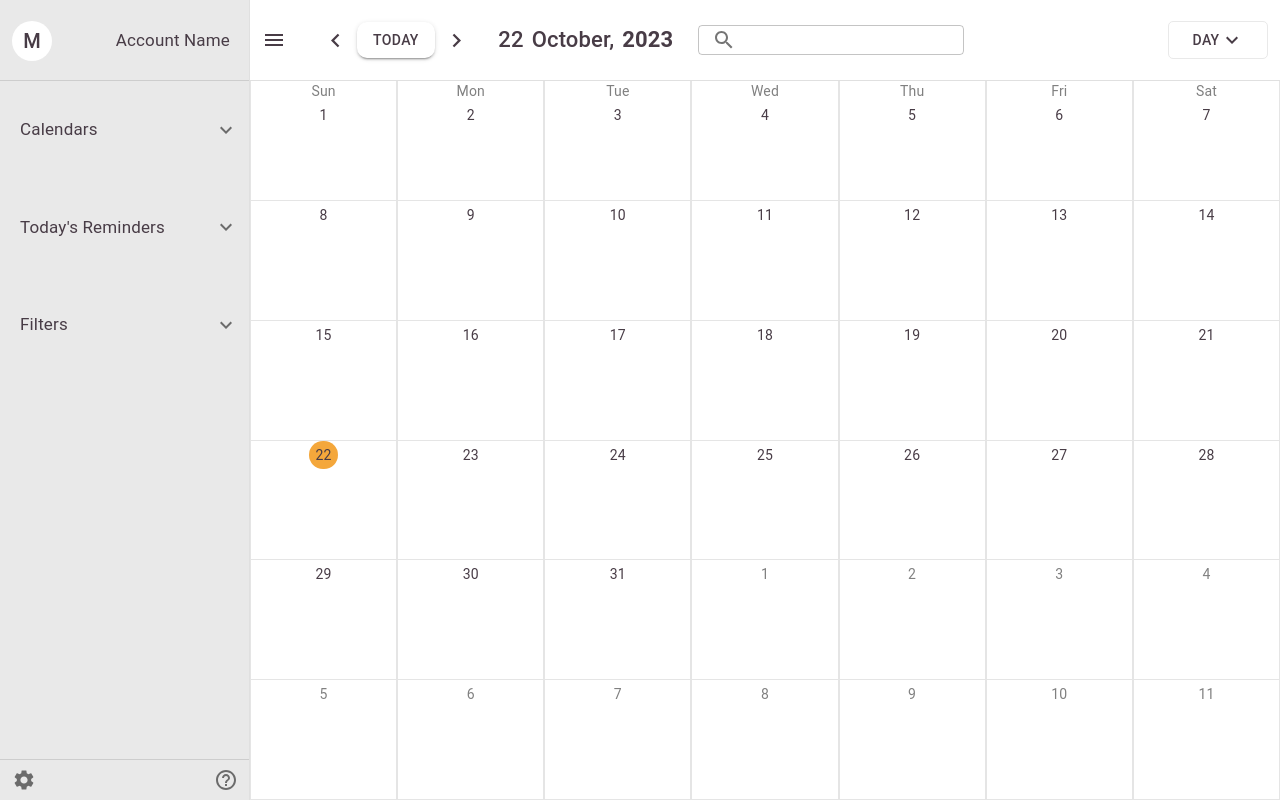
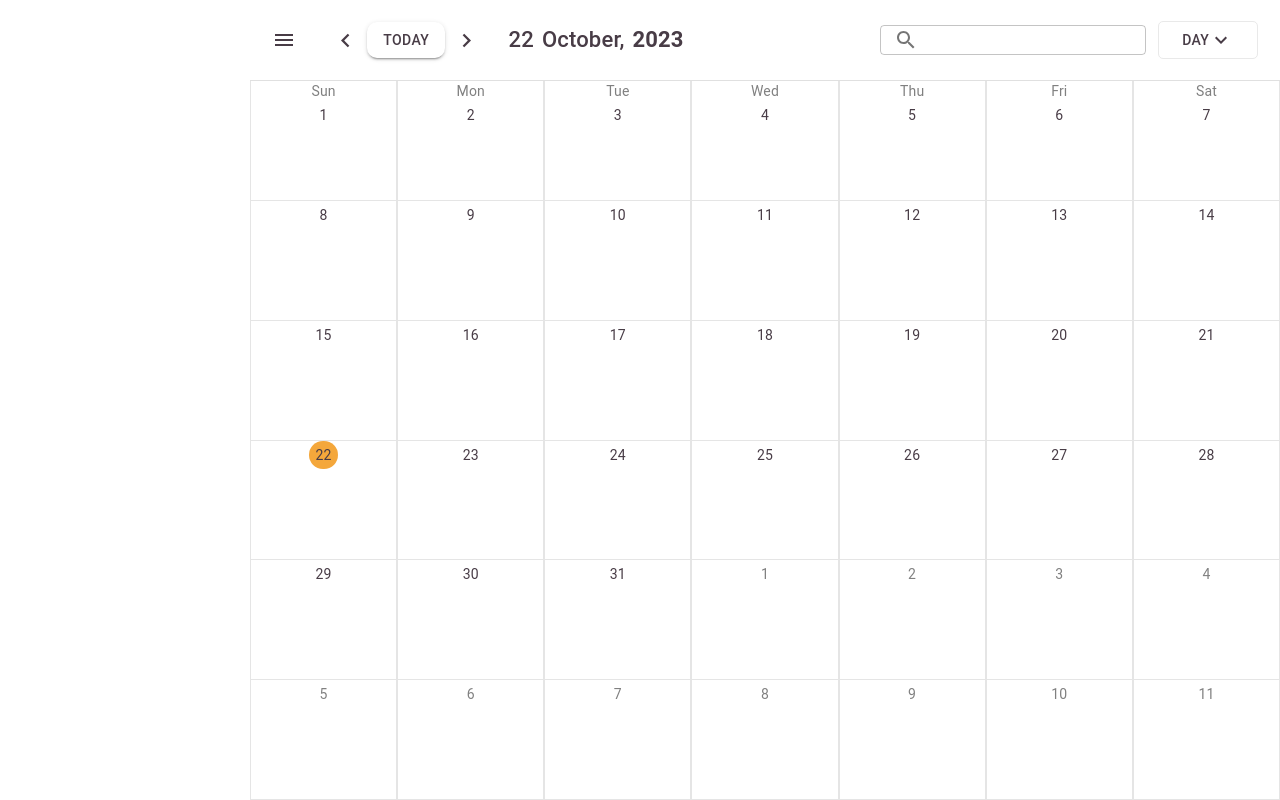
Before and after one commit to IntellyCode/IntelliSync-UI, a React (Vite) app: page / in a window 1280 px wide. Built offline with nearby package versions, Linux system fonts and the light colour scheme.

Commit message:
On smaller screens, the search bar is hidden and replaced with a button that toggles the search bar.
Calendar Mode is also shown as on Huawei Phone calendar

```diff
--- a/src/Main/Header/CalendarMode.jsx
+++ b/src/Main/Header/CalendarMode.jsx
@@ -1,36 +1,115 @@
-import { Menu, Box, Grid, Button, MenuItem, Divider, ToggleButton, ToggleButtonGroup, Typography, Checkbox, ButtonBase } from "@mui/material";
+import React, { useState } from "react";
+import { Menu, Box, Button, MenuItem, Divider, Grid, Checkbox, ButtonBase, Typography } from "@mui/material";
 import KeyboardArrowDownIcon from '@mui/icons-material/KeyboardArrowDown';
-import React, { useState } from "react";
 import SquareIcon from '@mui/icons-material/Square';
 import CheckIcon from '@mui/icons-material/Check';
 
 import { useModeView } from "@/App_right";
+import FullBox from "../ReusableComponents/FullBox";
+
+const commonButtonStyle = {
+    width: 100,
+    borderRadius: "5px",
+    boxShadow: "none",
+    border: "1px solid #E9E9E9",
+    "&:hover": {
+        border: "1px solid #E9E9E9",
+        boxShadow: "none",
+    }
+};
 
 const menuItemStyle = { px: 4, m: 0, cursor: "pointer" };
-const typographyStyle = {fontSize:"16px"}
-export default function CalendarMode( {variant }) {
-    const { modes, views } = useModeView();
+const typographyStyle = { fontSize: "16px" };
+
+export default function CalendarMode({ variant }) {
+    const { modes } = useModeView();
     const [anchorEl, setAnchorEl] = React.useState(null);
     const [view, setView] = React.useState("Calendar");
     const open = Boolean(anchorEl);
+
     const handleClick = (event) => {
         setAnchorEl(event.currentTarget);
     };
+
     const handleClose = (mode) => {
-        if (mode != modes.mode&&mode!="inherit") modes.setMode(mode);
+        if (mode !== modes.mode && mode !== "inherit") {
+            modes.setMode(mode);
+        }
         setAnchorEl(null);
     };
 
     const handleView = (event, newView) => {
-        if (newView != null) setView(newView);
+        if (newView !== null) {
+            setView(newView);
+        }
     };
+
+    if (variant === "condensed") {
+        const dividerStyle = {
+            height: 0.8,
+            m: 0,
+            p: 0,
+            width: "1px",
+        };
+
+        const condensedTypography = {
+            mx: 6,
+            cursor: "pointer",
+            userSelect: "none",
+            fontSize: "16px",
+            width:"40px",
+            display:"flex",
+            alignItems:"center",
+            justifyContent:"center",
+            height:"fit-content",
+        };
+
+        const modeOptions = [
+            { mode: "day", text: "Day" },
+            { mode: "week", text: "Week" },
+            { mode: "month", text: "Month" },
+            { mode: "year", text: "Year" },
+
+        ];
+
+        return (
+            <FullBox
+                direction="row"
+                sx={{
+                    height: "30px",
+                    justifyContent: "center",
+                }}
+            >
+                {modeOptions.map((option, index) => (
+                    <React.Fragment key={index}>
+                        <Typography
+                            variant="body2"
+                            sx={{
+                                ...condensedTypography,
+                                ...(modes.mode === option.mode && {
+                                    color:"tertiary.main",
+                                    fontWeight:"bold"
+                                    }),
+                            }}
+                            onClick={() => modes.setMode(option.mode)}
+                        >
+                            {option.text}
+                        </Typography>
+                        {index < modeOptions.length - 1 && <Divider orientation="vertical" sx={dividerStyle} />}
+                    </React.Fragment>
+                ))}
+            </FullBox>
+        );
+    }
+
+
     return (
         <Box sx={{
             justifySelf: "flex-end",
-            ml: variant=="condensed" ? 0:"auto",
-            mr: variant=="condensed" ? 0:"6",
-            display:"flex",
-            alignItems:"center",my:2 }}>
+            display: "flex",
+            alignItems: "center",
+            my: 2
+        }}>
             <Button
                 variant="contained"
                 color="primary"
@@ -38,17 +117,10 @@ export default function CalendarMode( {variant }) {
                 aria-haspopup="true"
                 aria-expanded={open ? 'true' : undefined}
                 onClick={handleClick}
-                sx={{
-                    width: 100,
-                    borderRadius: "5px",
-                    boxShadow: "none",
-                    border: "1px solid #E9E9E9",
-                    "&:hover": {
-                        border: "1px solid #E9E9E9",
-                        boxShadow: "none",
-                    }
-                }}
-            >{modes.mode}<KeyboardArrowDownIcon /></Button>
+                sx={commonButtonStyle}
+            >
+                {modes.mode}<KeyboardArrowDownIcon />
+            </Button>
             <Menu
                 anchorEl={anchorEl}
                 open={open}
@@ -70,35 +142,41 @@ export default function CalendarMode( {variant }) {
                         minWidth: 180
                     }
                 }}>
-                <MenuItem onClick={() => { handleClose("day") }} sx={menuItemStyle}><Typography sx={typographyStyle}>Day</Typography></MenuItem>
-                <MenuItem onClick={() => { handleClose("week") }} sx={menuItemStyle}><Typography sx={typographyStyle}>Week</Typography></MenuItem>
-                <MenuItem onClick={() => { handleClose("month") }} sx={menuItemStyle}><Typography sx={typographyStyle}>Month</Typography></MenuItem>
-                <MenuItem onClick={() => { handleClose("year") }} sx={menuItemStyle}><Typography sx={typographyStyle}>Year</Typography></MenuItem>
+                <MenuItem onClick={() => { handleClose("day") }} sx={menuItemStyle}>
+                    <Typography sx={typographyStyle}>Day</Typography>
+                </MenuItem>
+                <MenuItem onClick={() => { handleClose("week") }} sx={menuItemStyle}>
+                    <Typography sx={typographyStyle}>Week</Typography>
+                </MenuItem>
+                <MenuItem onClick={() => { handleClose("month") }} sx={menuItemStyle}>
+                    <Typography sx={typographyStyle}>Month</Typography>
+                </MenuItem>
+                <MenuItem onClick={() => { handleClose("year") }} sx={menuItemStyle}>
+                    <Typography sx={typographyStyle}>Year</Typography>
+                </MenuItem>
                 <Divider />
                 <OptionsGroup />
             </Menu>
         </Box>
     )
-
 }
 
 function OptionsGroup() {
     const [checked, setChecked] = useState(1);
+
     return (
         <Box>
-            <Option checked={checked == 1} onToggle={() => setChecked(1)}>
-                <Typography sx={typographyStyle} >Calendar</Typography>
+            <Option checked={checked === 1} onToggle={() => setChecked(1)}>
+                <Typography sx={typographyStyle}>Calendar</Typography>
             </Option>
-            <Option checked={checked == 2} onToggle={() => setChecked(2)}>
+            <Option checked={checked === 2} onToggle={() => setChecked(2)}>
                 <Typography sx={typographyStyle}>Gantt</Typography>
             </Option>
         </Box>
     )
-
 }
 
 function Option({ checked, onToggle, children }) {
-
     const commonStyle = {
         color: checked ? "success.main" : "checkbox.gray",
         backgroundColor: checked ? "success.main" : "checkbox.gray",
@@ -107,22 +185,23 @@ function Option({ checked, onToggle, children }) {
         boxShadow: `inset 0 0 3px rgba(56,45,56,0.86)`,
         border: "rgb(0,0,0,0.2) solid 1px",
     };
+
     const gridItemStyle = { display: "flex", alignItems: "center" };
     const grid = {
         "&:hover": {
             backgroundColor: "secondary.main"
         }
-    }
+    };
+
     return (
-        <ButtonBase
-            sx={{
-                display: "block",
-                width:1,
-                borderRadius:0,
-                "&:focus":{
-                    outline:"none"
-                }
-            }}>
+        <ButtonBase sx={{
+            display: "block",
+            width: 1,
+            borderRadius: 0,
+            "&:focus": {
+                outline: "none"
+            }
+        }}>
             <Grid container sx={{ ...menuItemStyle, ...grid }} onClick={onToggle}>
                 <Grid item xs={3} sx={gridItemStyle}>
                     <Checkbox
@@ -131,10 +210,10 @@ function Option({ checked, onToggle, children }) {
                         checked={checked}
                         disableFocusRipple
                         disableRipple
-                    /></Grid>
+                    />
+                </Grid>
                 <Grid item xs={8} sx={{ ...gridItemStyle, justifyContent: "center" }}>{children}</Grid>
             </Grid>
         </ButtonBase>
     )
-
 }
--- a/src/Main/Header/index.jsx
+++ b/src/Main/Header/index.jsx
@@ -1,4 +1,4 @@
-import { AppBar, Toolbar, IconButton, Accordion, AccordionSummary, AccordionDetails } from "@mui/material";
+import { AppBar, Toolbar, IconButton, Accordion, AccordionSummary, AccordionDetails,Box } from "@mui/material";
 import React, { useState } from "react";
 import MenuIcon from '@mui/icons-material/Menu';
 import Navigator from "./Navigator";
@@ -14,20 +14,25 @@ import ArrowDropDownIcon from '@mui/icons-material/ArrowDropDown';
 import { getOffsetValues } from "@/ContextProviders";
 import { useModeView } from "../App_right";
 export default function Header({ handleDrawer }) {
-    const {date,setters} = getOffsetValues();
-    const {modes,views} = useModeView();
+    const { date, setters } = getOffsetValues();
+    const { modes, views } = useModeView();
     const SharedVariables = getSharedVariables();
+    const [open, setOpen] = useState(false);
     const appBarStyles = {
         boxShadow: 0,
         width: "100%",
-        height: SharedVariables.navBarHeight,
+        minHeight:SharedVariables.navBarHeight,
         display: "flex",
         backgroundColor: "primary.main",
-        zIndex:1,
+        zIndex: 1,
+        alignItems: "center",
+        justifyContent:"center",
+        transition:"height 200ms"
+
     };
     const toolbarStyles = {
         height: 1,
-        width: 1,
+        width: 0.98,
         display: "flex",
         alignItems: "center",
         justifyContent: "center",
@@ -36,6 +41,7 @@ export default function Header({ handleDrawer }) {
         display: "flex",
         alignItems: "center",
         mr: 2,
+
         "&:focus": {
             outline: "none"
         }
@@ -47,21 +53,22 @@ export default function Header({ handleDrawer }) {
 
     const matchesSm = useMediaQuery(theme.breakpoints.down('sm'));
 
-    const [open, setOpen] = useState(false);
+
 
     if (matchesMd) {
-        const handleAccordion= () => {
+        const handleAccordion = () => {
             setOpen(!open);
-          };
+        };
         return (
             <AppBar position="static" sx={appBarStyles}>
                 <Toolbar sx={toolbarStyles} disableGutters>
                     <Accordion variant="noShadow"
-                    sx={{ width: 1,zIndex:2,position:"relative",m:0}}
-                    disableGutters expanded={open} >
+                        sx={{ width: 1,m: 0 }}
+                        disableGutters expanded={open} >
                         <AccordionSummary variant="centeredContent"
-                        expandIcon={<ArrowDropDownIcon fontSize="large" onClick={handleAccordion}/>}
-                        sx={{px:4}}
+                            expandIcon={<ArrowDropDownIcon fontSize="large" onClick={handleAccordion} />}
+                            sx={{ px: 4,height:SharedVariables.navBarHeight, }}
+
                         >
                             <IconButton
                                 size="large"
@@ -73,23 +80,17 @@ export default function Header({ handleDrawer }) {
                             >
                                 <MenuIcon fontSize="medium" />
                             </IconButton>
-                            <CurrentDate variant={modes.mode}/>
-                            {!matchesSm && <CalendarMode variant="condensed" />}
-                            {matchesSm&&<div></div>}
+                            <CurrentDate variant={modes.mode} />
+                            {matchesMd && <SearchBar mobile={matchesMd} />}
                         </AccordionSummary>
                         <AccordionDetails variant="even-content"
-                        sx={{
-                        backgroundColor:"primary.main",
-                        position:"absolute",
-                        width:"100%",
-                        m:0,
-                        opacity: open ? 1:0,
-                        px:!matchesSm? 12:1,
-                        justifyContent:matchesSm?"center":"space-between",
-                        transition:"opacity 600ms"}}>
-                            <Navigator />
-                            <SearchBar mobile={matchesSm} />
-                            {matchesSm && <CalendarMode variant="condensed" />}
+                            sx={{
+                                backgroundColor: "primary.main",
+                                width: "100%",
+                                m: 0,
+                                p:0
+                            }}>
+                            <CalendarMode variant="condensed" />
                         </AccordionDetails>
                     </Accordion>
                 </Toolbar>
@@ -112,8 +113,16 @@ export default function Header({ handleDrawer }) {
                 </IconButton>
                 <Navigator />
                 <CurrentDate variant={modes.mode} />
-                <SearchBar />
-                <CalendarMode />
+                <Box sx={{
+                    display:"flex",
+                    alignItems:"center",
+                    justifyContent:"center",
+                    ml:"auto",
+
+                }}>
+                    <SearchBar />
+                    <CalendarMode />
+                </Box>
             </Toolbar>
         </AppBar>
     )
```
Also changed, not shown: src/Main/Header/SearchBar.jsx (+11 -3 lines).
